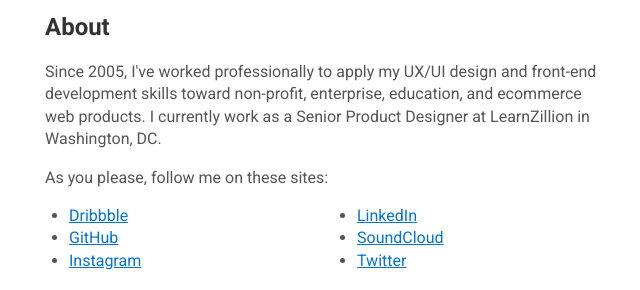
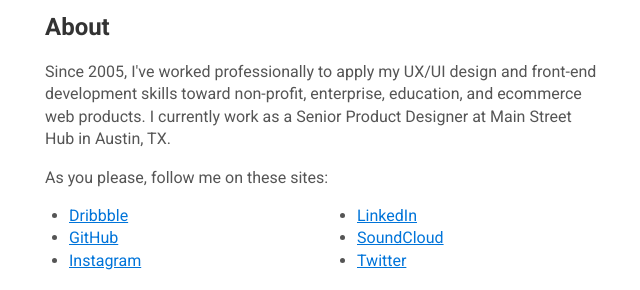
Before and after one commit to davidpots/davidpots.github.io, a Jekyll site: the page built from index.html, in a window 1280 px wide and 900 px high. Shown: the part 395-685 px from the top of the window, without its empty margins (319-959 px from the left). Built offline with Jekyll 4.4.1, drawn with Linux system fonts in a browser that asks for light colours; nearby versions of some CDN libraries.

Commit message:
Updates bio paragraph to say Austin, TX

```diff
--- a/index.html
+++ b/index.html
@@ -17,7 +17,7 @@
   <div class="row">
     <div class="col">
       <h3 class="mtxxxl h2">About</h3>
-      <p>Since 2005, I've worked professionally to apply my UX/UI design and front-end development skills toward non-profit, enterprise, education, and ecommerce web products. I currently work as a Senior Product Designer at LearnZillion in Washington, DC.</p>
+      <p>Since 2005, I've worked professionally to apply my UX/UI design and front-end development skills toward non-profit, enterprise, education, and ecommerce web products. I currently work as a Senior Product Designer at Main Street Hub in Austin, TX.</p>
       <p>As you please, follow me on these sites:</p>
     </div>
   </div>
```
